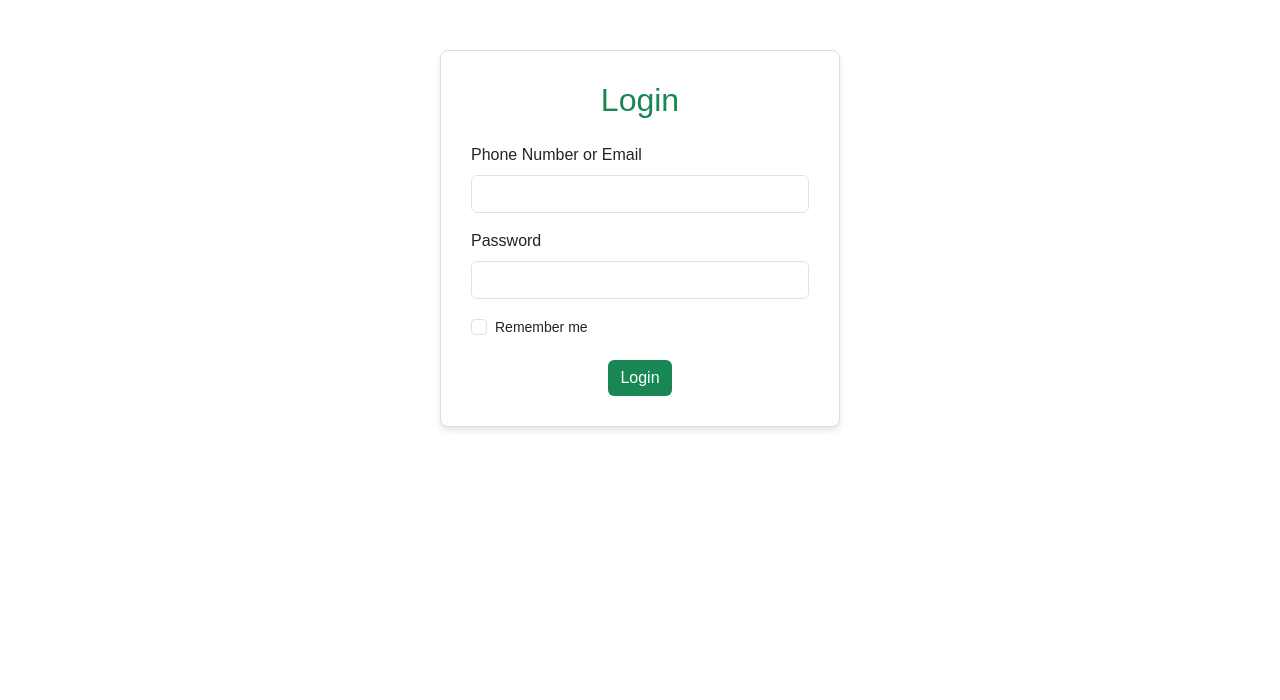
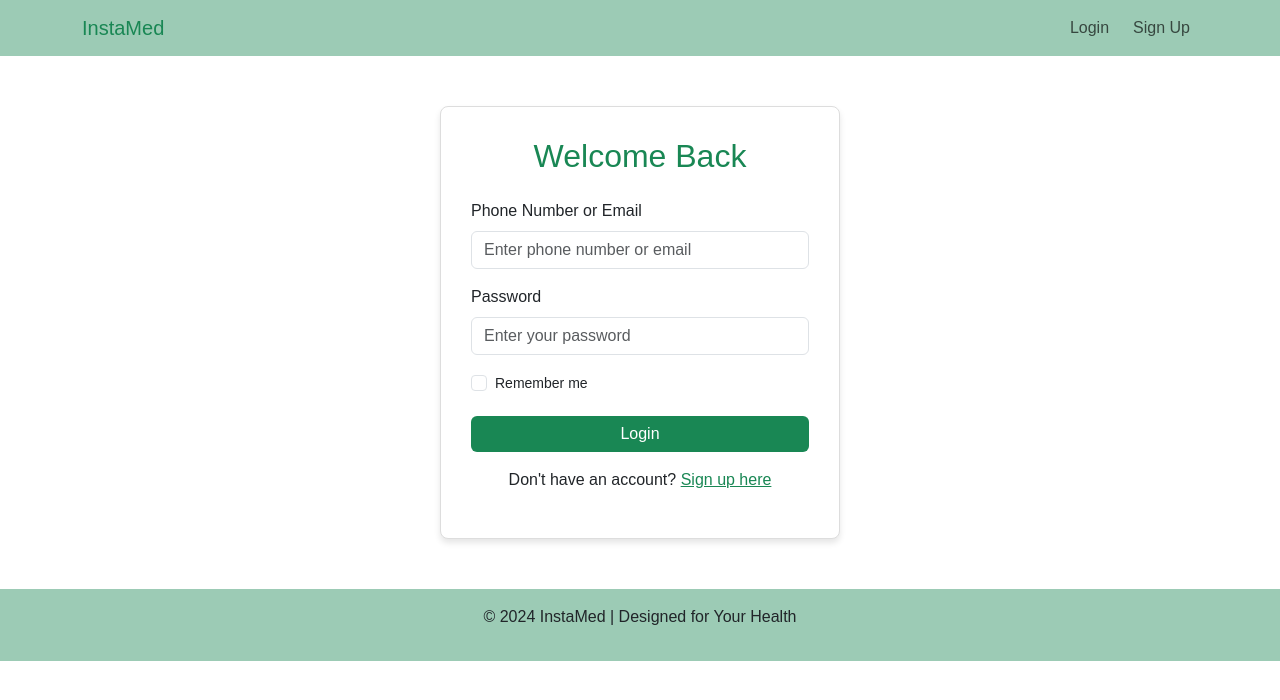
Before and after one commit to chinmaykonchada/InstaMed, a Flask app: page /login in a window 1280 px wide. Shown: the top 700 px of the page. Run offline with Flask 3, Linux system fonts and the light colour scheme.

Commit message:
login and signup functionality is added with basic symptoms.html

```diff
--- a/app.py
+++ b/app.py
@@ -1,70 +1,110 @@
-from flask import Flask, render_template, request, redirect, url_for, flash, session
-from flask_sqlalchemy import SQLAlchemy
-from flask_bcrypt import Bcrypt
-from flask_login import LoginManager, UserMixin, login_user, logout_user, login_required, current_user
-from flask_migrate import Migrate
+from flask import Flask, render_template, request, redirect, url_for, flash
+from flask_login import LoginManager, login_user, logout_user, login_required, current_user
+from datetime import datetime
+from models import db, User
+from config import Config
 
 app = Flask(__name__)
+app.config.from_object(Config)
 
-# Database Configuration
-import urllib.parse
-password = urllib.parse.quote("chinmay@123")
-app.config['SQLALCHEMY_DATABASE_URI'] = f'postgresql://postgres:{password}@localhost/InstaMed'
-app.config['SQLALCHEMY_TRACK_MODIFICATIONS'] = False
-app.config['SECRET_KEY'] = 'your_secret_key'
+db.init_app(app)
+login_manager = LoginManager()
+login_manager.init_app(app)
+login_manager.login_view = 'login'
 
-# Initialize extensions
-db = SQLAlchemy(app)
-bcrypt = Bcrypt(app)
-login_manager = LoginManager(app)
-login_manager.login_view = "login"
-
-# User Model
-class User(db.Model, UserMixin):
-    __tablename__ = "users"
-    id = db.Column(db.Integer, primary_key=True)
-    email = db.Column(db.String(150), unique=True, nullable=False)
-    phone = db.Column(db.String(20), unique=True, nullable=True)
-    password = db.Column(db.String(150), nullable=False)
-
-# Flask-Login user loader
 @login_manager.user_loader
 def load_user(user_id):
     return User.query.get(int(user_id))
 
-@app.route("/")
-def home():
-    return render_template("login.html")
+@app.route('/')
+def index():
+    return render_template('landingpage.html')
 
-@app.route("/login", methods=["GET", "POST"])
+@app.route('/signup', methods=['GET', 'POST'])
+def signup():
+    if request.method == 'POST':
+        try:
+            # Get form data
+            full_name = request.form.get('name')
+            email = request.form.get('email')
+            phone = request.form.get('phone')
+            gender = request.form.get('gender')
+            dob_str = request.form.get('dob')
+            password = request.form.get('password')
+
+            # Validate required fields
+            if not all([full_name, email, phone, gender, dob_str, password]):
+                flash('All fields are required')
+                return redirect(url_for('signup'))
+
+            try:
+                dob = datetime.strptime(dob_str, '%Y-%m-%d')
+            except ValueError:
+                flash('Invalid date format')
+                return redirect(url_for('signup'))
+
+            # Check if user already exists
+            if User.query.filter_by(email=email).first():
+                flash('Email already exists')
+                return redirect(url_for('signup'))
+
+            if User.query.filter_by(phone=phone).first():
+                flash('Phone number already exists')
+                return redirect(url_for('signup'))
+
+            # Create new user
+            user = User(
+                full_name=full_name,
+                email=email,
+                phone=phone,
+                gender=gender,
+                dob=dob
+            )
+            user.set_password(password)
+
+            db.session.add(user)
+            db.session.commit()
+
+            flash('Registration successful! Please login.')
+            return redirect(url_for('login'))
+
+        except Exception as e:
+            db.session.rollback()
+            flash('An error occurred during registration')
+            print(f"Error: {str(e)}")  # For debugging
+            return redirect(url_for('signup'))
+
+    return render_template('signup.html')
+
+@app.route('/login', methods=['GET', 'POST'])
 def login():
-    if request.method == "POST":
-        login_input = request.form["loginInput"]
-        password = request.form["password"]
+    if request.method == 'POST':
+        login_input = request.form.get('loginInput')
+        password = request.form.get('password')
 
-        # Check if input is email or phone
-        user = User.query.filter((User.email == login_input) | (User.phone == login_input)).first()
+        # Check if login input is email or phone
+        user = User.query.filter((User.email == login_input) |
+                               (User.phone == login_input)).first()
 
-        if user and bcrypt.check_password_hash(user.password, password):
+        if user and user.check_password(password):
             login_user(user)
-            flash("Login Successful!", "success")
-            return redirect(url_for("symptoms"))
-        else:
-            flash("Invalid credentials, please try again.", "danger")
+            return redirect(url_for('symptoms'))
 
-    return render_template("login.html")
+        flash('Invalid credentials')
+        return redirect(url_for('login'))
 
-@app.route("/symptoms")
+    return render_template('login.html')
+
+@app.route('/symptoms')
 @login_required
 def symptoms():
-    return render_template("symptoms.html", user=current_user)
+    return render_template('symptoms.html')
 
-@app.route("/logout")
-@login_required
-def logout():
-    logout_user()
-    flash("You have been logged out.", "info")
-    return redirect(url_for("login"))
-
-if __name__ == "__main__":
-    app.run(debug=True)
+# if __name__ == '__main__':
+#     with app.app_context():
+#         db.create_all()
+#     app.run(debug=True)
+if __name__ == '__main__':
+    with app.app_context():
+        db.create_all()
+    app.run(debug=True, use_reloader=True, reloader_type='stat')
--- a/templates/login.html
+++ b/templates/login.html
@@ -3,36 +3,72 @@
 <head>
   <meta charset="UTF-8">
   <meta name="viewport" content="width=device-width, initial-scale=1.0">
-  <title>Login Page</title>
+  <title>Login - InstaMed</title>
   <!-- Bootstrap CSS -->
   <link href="https://cdn.jsdelivr.net/npm/bootstrap@5.3.0/dist/css/bootstrap.min.css" rel="stylesheet">
-  <link rel="stylesheet" href="../static/style.css">
+  <link rel="stylesheet" href="{{ url_for('static', filename='style.css') }}">
 </head>
 <body>
+  <nav class="navbar navbar-expand-lg navbar-light">
+    <div class="container">
+      <a class="navbar-brand text-success" href="{{ url_for('index') }}">InstaMed</a>
+      <button class="navbar-toggler" type="button" data-bs-toggle="collapse" data-bs-target="#navbarNav">
+        <span class="navbar-toggler-icon"></span>
+      </button>
+      <div class="collapse navbar-collapse" id="navbarNav">
+        <ul class="navbar-nav ms-auto">
+          <li class="nav-item">
+            <a class="nav-link btn btn-outline-success me-2" href="{{ url_for('login') }}">Login</a>
+          </li>
+          <li class="nav-item">
+            <a class="nav-link btn btn-success" href="{{ url_for('signup') }}">Sign Up</a>
+          </li>
+        </ul>
+      </div>
+    </div>
+  </nav>
 
   <div class="login-container">
-  <h2 class="text-center text-success mb-4">Login</h2>
-  <form action="/login" method="POST">
+    <h2 class="text-center text-success mb-4">Welcome Back</h2>
+    {% with messages = get_flashed_messages() %}
+      {% if messages %}
+        {% for message in messages %}
+          <div class="alert alert-danger" role="alert">
+            {{ message }}
+          </div>
+        {% endfor %}
+      {% endif %}
+    {% endwith %}
+    <form method="POST" action="{{ url_for('login') }}">
+      <!-- Login Option -->
       <div class="mb-3">
         <label for="loginInput" class="form-label">Phone Number or Email</label>
-        <input type="text" class="form-control" id="loginInput" name="loginInput" required>
+        <input type="text" class="form-control" id="loginInput" name="loginInput" placeholder="Enter phone number or email" required>
       </div>
-
+      <!-- Password -->
       <div class="mb-3">
         <label for="password" class="form-label">Password</label>
-        <input type="password" class="form-control" id="password" name="password" required>
+        <input type="password" class="form-control" id="password" name="password" placeholder="Enter your password" required>
       </div>
-
+      <!-- Remember Me -->
       <div class="form-check mb-3">
-        <input type="checkbox" class="form-check-input" id="rememberMe">
+        <input type="checkbox" class="form-check-input" id="rememberMe" name="remember">
         <label class="h6 small" for="rememberMe">Remember me</label>
       </div>
-
-    <div class="text-center">
-        <button type="submit" class="btn btn-success btn-block">Login</button>
+      <!-- Login Button -->
+      <div class="d-grid gap-2">
+        <button type="submit" class="btn btn-success">Login</button>
+      </div>
+      <!-- Switch to Signup -->
+      <div class="mt-3 text-center">
+        <p>Don't have an account? <a href="{{ url_for('signup') }}" class="text-success">Sign up here</a></p>
       </div>
     </form>
   </div>
+
+  <footer class="text-center py-3">
+    <p class="text-dark">&copy; 2024 InstaMed | Designed for Your Health</p>
+  </footer>
 
   <!-- Bootstrap JS -->
   <script src="https://cdn.jsdelivr.net/npm/bootstrap@5.3.0/dist/js/bootstrap.bundle.min.js"></script>
```
Also changed, not shown: config.py (added, +17 -0 lines), models.py (added, +20 -0 lines), register.py (deleted, +0 -15 lines), requirements.txt (added, +7 -0 lines), templates/landingpage.html (renamed from templates/index.html, +9 -9 lines), templates/signup.html (+15 -17 lines), static/assets/home.webp (renamed from assets/home.webp), 1 other file. Lines whose indentation alone changed are shown as unchanged.
